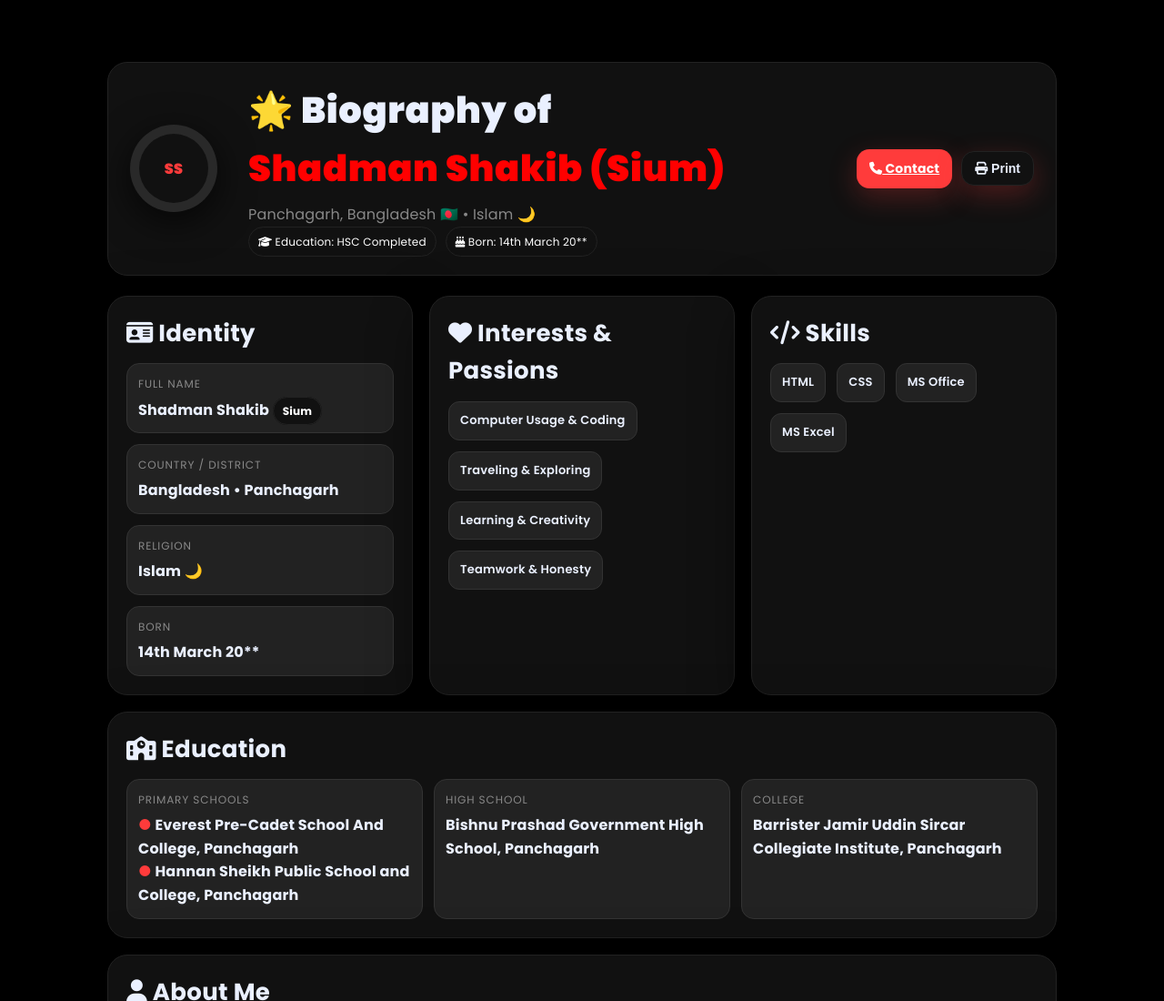
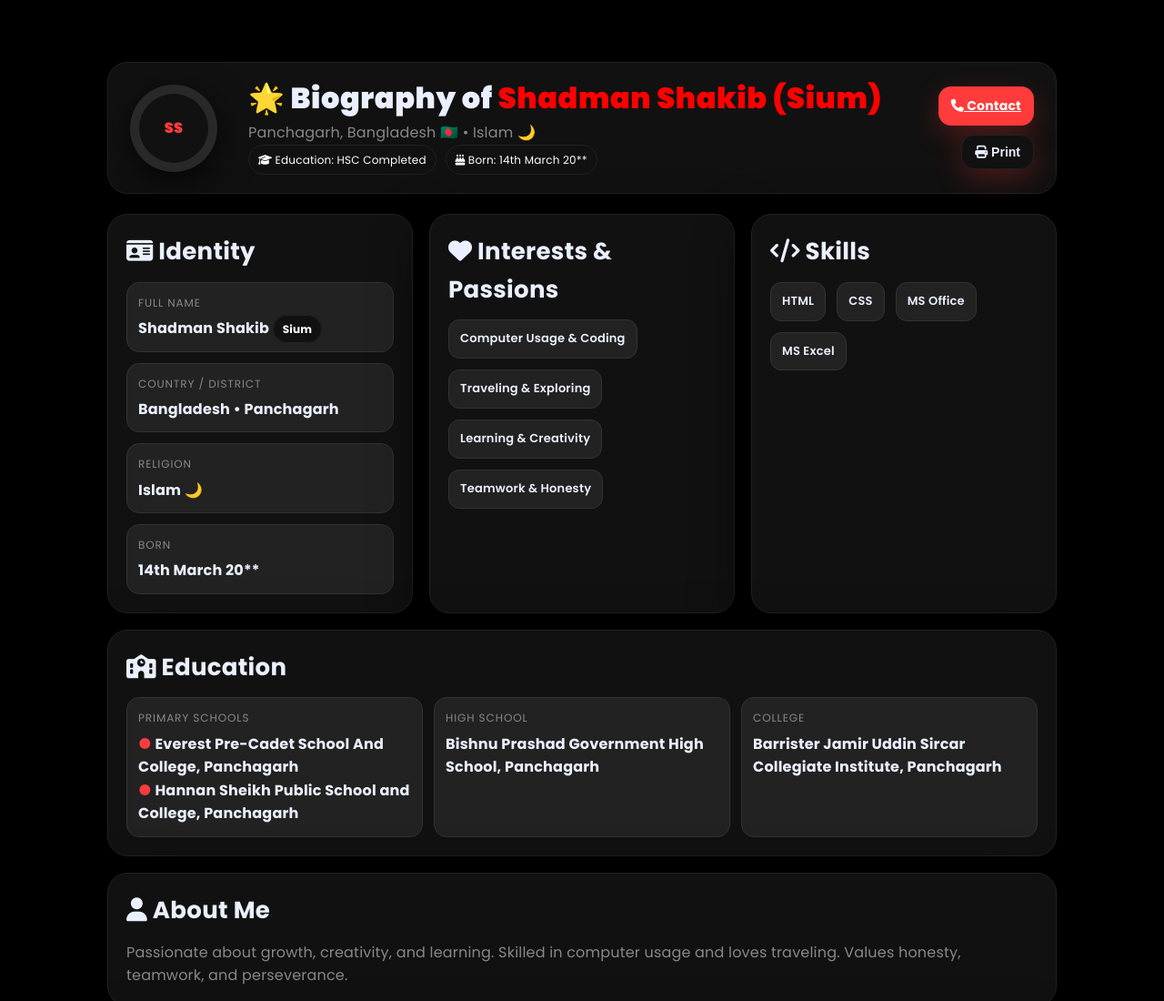
Before and after one commit to shadmanshakibsium/bio, a plain HTML site: page index.html in a window 1280 px wide. Shown: the top 1100 px of the page at 91% size. Drawn offline with Linux system fonts and the light colour scheme.

Commit message:
Update index.html

```diff
--- a/index.html
+++ b/index.html
@@ -3,7 +3,7 @@
 <head>
   <meta charset="utf-8" />
   <meta name="viewport" content="width=device-width, initial-scale=1" />
-  <title>Shadman • Bio</title>
+  <title>Shadman's • Bio</title>
   <meta name="description" content="Ultra-styled one-page bio for Shadman Shakib (Sium)." />
   <link rel="preconnect" href="https://fonts.googleapis.com">
   <link rel="preconnect" href="https://fonts.gstatic.com" crossorigin>
@@ -174,8 +174,8 @@ footer{ text-align:center; color:var(--muted); margin:22px 0 6px; font-size:12px
 <header class="header">
   <div class="avatar"><span>SS</span></div>
   <div class="title">
-    <h1>
-  🌟 Biography of <span style="color:#FF0000;"><br>Shadman Shakib (Sium)</span>
+    <h1 style="font-size: clamp(20px, 3vw, 32px); font-weight: 900; line-height: 1.2; white-space: nowrap; overflow-wrap: normal;">
+  🌟 Biography of <span style="color:#FF0000;">Shadman Shakib (Sium)</span>
 </h1>
     <div class="subtitle">Panchagarh, Bangladesh 🇧🇩 • Islam 🌙</div>
     <div class="badges">
```
